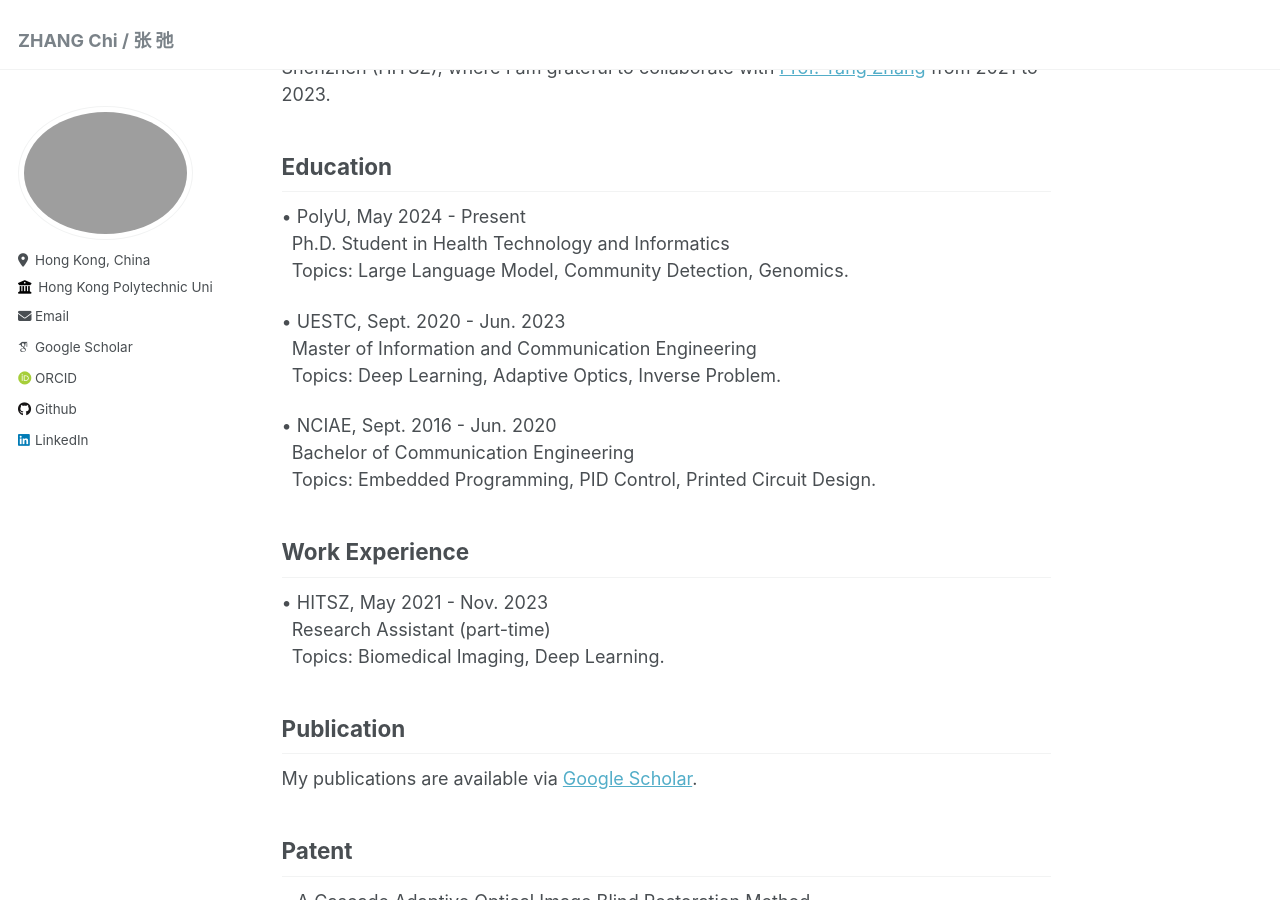
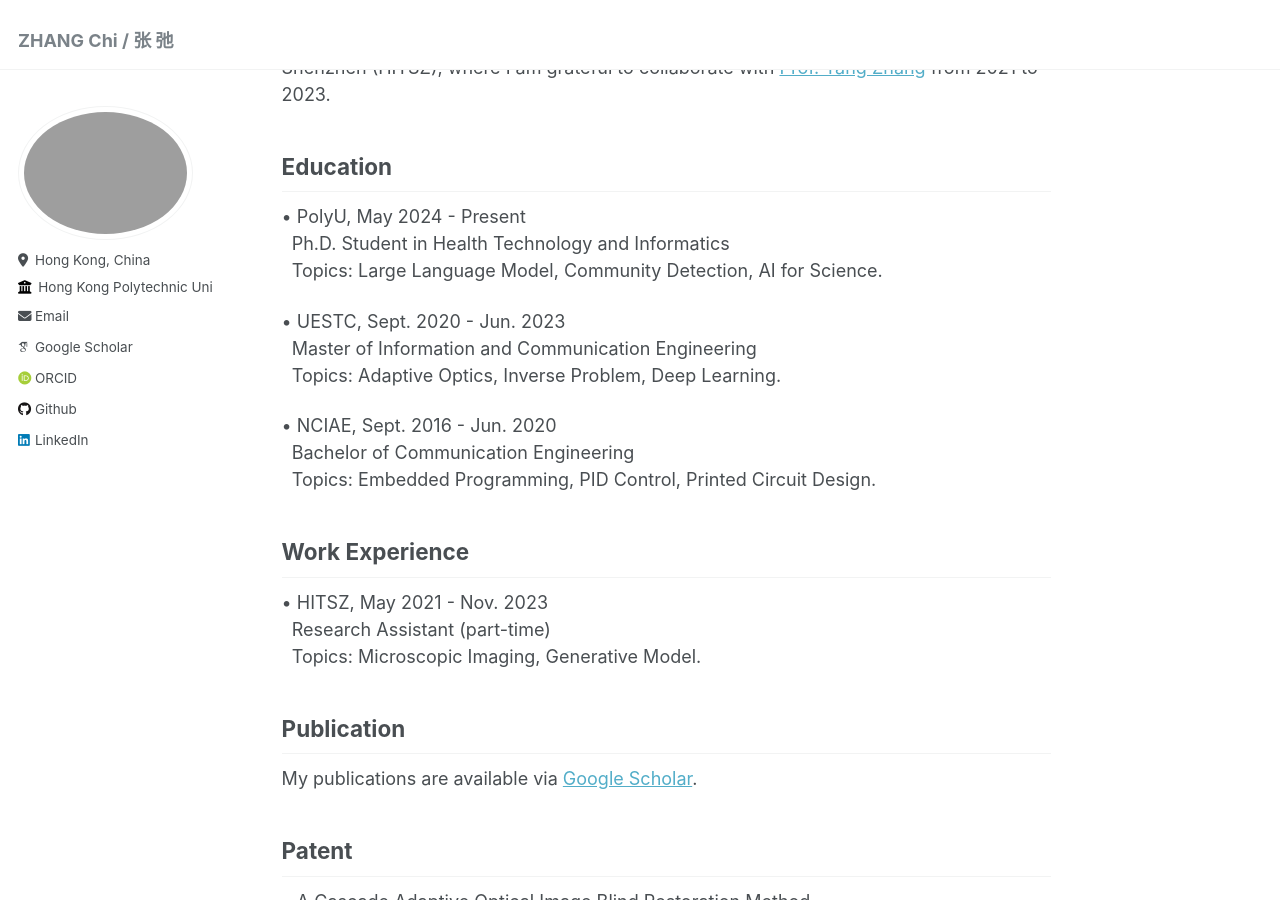
Before and after one commit to mrchasezhang/mrchasezhang.github.io, a Jekyll site: the page built from _pages/about.md, in a window 1280 px wide and 900 px high, scrolled down 438 px. Built offline with Jekyll 4.4.1, drawn with Linux system fonts in a browser that asks for light colours; some web fonts are replaced.

Commit message:
Update about.md

```diff
--- a/_pages/about.md
+++ b/_pages/about.md
@@ -17,11 +17,11 @@ I got my M.Eng. degree (2023) from School of Information and Communication Engin
 ## Education
 • PolyU,  May 2024 - Present
 &nbsp;  Ph.D. Student in Health Technology and Informatics
-&nbsp; Topics: Large Language Model, Community Detection, Genomics.
+&nbsp; Topics: Large Language Model, Community Detection, AI for Science.
 
 • UESTC,  Sept. 2020 - Jun. 2023
 &nbsp;  Master of Information and Communication Engineering
-&nbsp; Topics: Deep Learning, Adaptive Optics, Inverse Problem.
+&nbsp; Topics: Adaptive Optics, Inverse Problem, Deep Learning.
 
 • NCIAE,  Sept. 2016 - Jun. 2020
 &nbsp;  Bachelor of Communication Engineering
@@ -30,7 +30,7 @@ I got my M.Eng. degree (2023) from School of Information and Communication Engin
 ## Work Experience
 • HITSZ,  May 2021 - Nov. 2023
 &nbsp;  Research Assistant (part-time)
-&nbsp; Topics: Biomedical Imaging, Deep Learning.
+&nbsp; Topics: Microscopic Imaging, Generative Model.
 
 ## Publication
 My publications are available via [Google Scholar](https://scholar.google.com/citations?user=s7WXQCsAAAAJ&hl=en).
```
